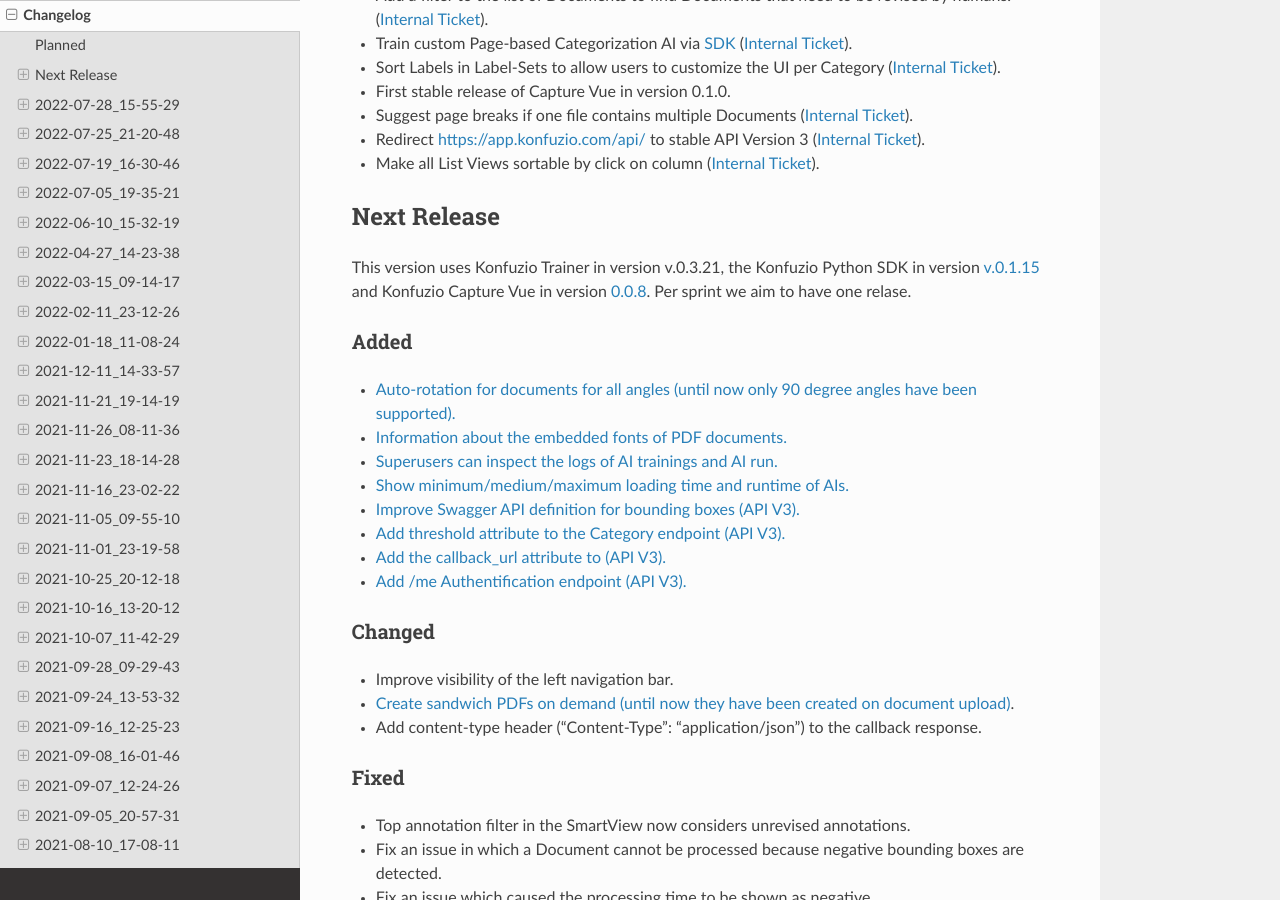
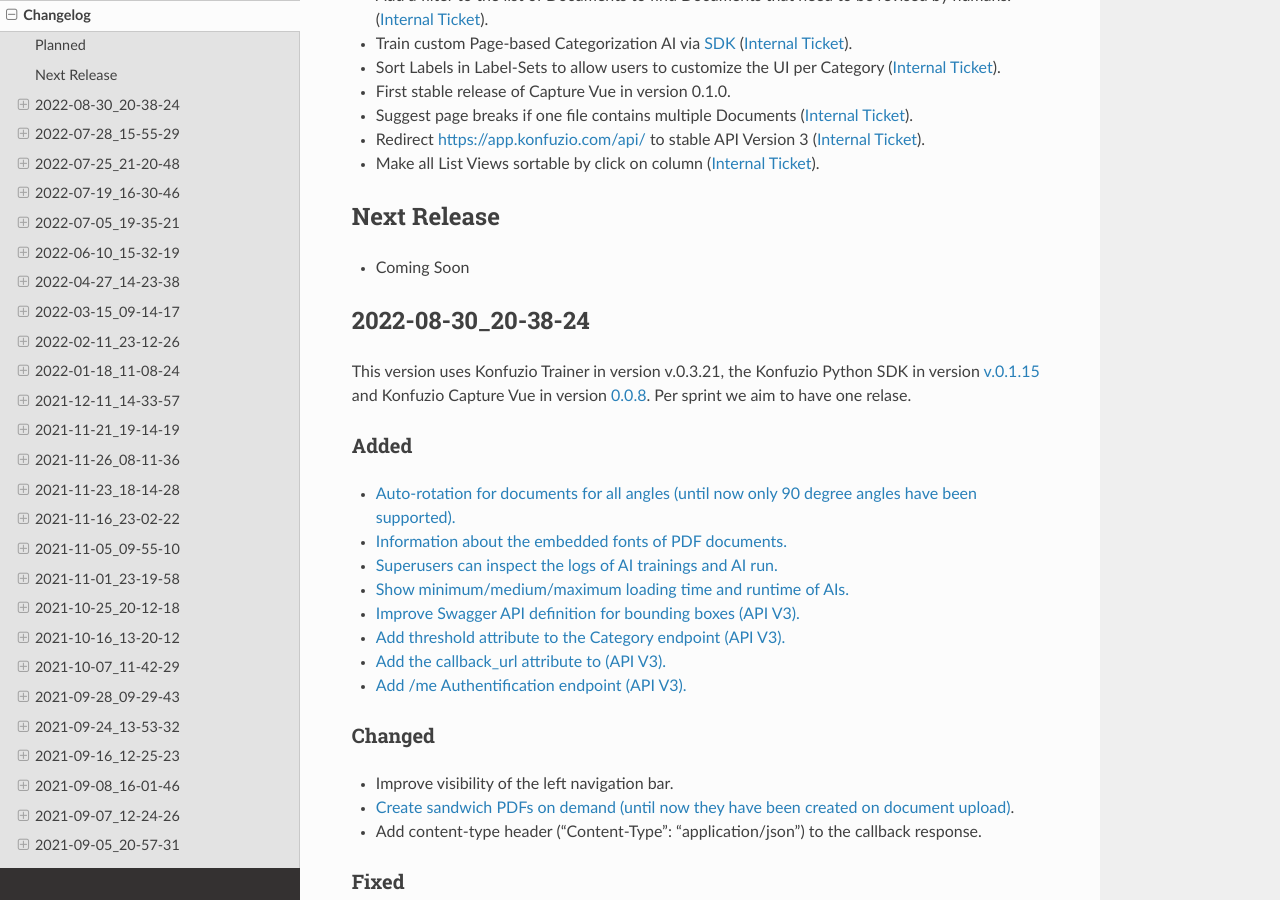
Before and after one commit to konfuzio-ai/konfuzio-sdk, a Sphinx documentation site: the page built from docs/web/changelog_app.md, in a window 1280 px wide and 900 px high, scrolled down 640 px. Built offline with Sphinx 7.4.7 and the Read the Docs theme 2.0.0, drawn with Linux system fonts in a browser that asks for light colours.

Commit message:
Update changelog_app.md

```diff
--- a/docs/web/changelog_app.md
+++ b/docs/web/changelog_app.md
@@ -27,6 +27,9 @@
 - Make all List Views sortable by click on column ([Internal Ticket](https://gitlab.com/konfuzio/objectives/-/issues/9470)).
 
 ## Next Release
+- Coming Soon
+
+## 2022-08-30_20-38-24
 
 This version uses Konfuzio Trainer in version v.0.3.21, the Konfuzio Python SDK in version [v.0.1.15](https://dev.konfuzio.com/sdk/changelog.html#v-0-1-15) and Konfuzio Capture Vue in version [0.0.8](https://github.com/konfuzio-ai/konfuzio-capture-vue/releases/). Per sprint we aim to have one relase.
 
```
